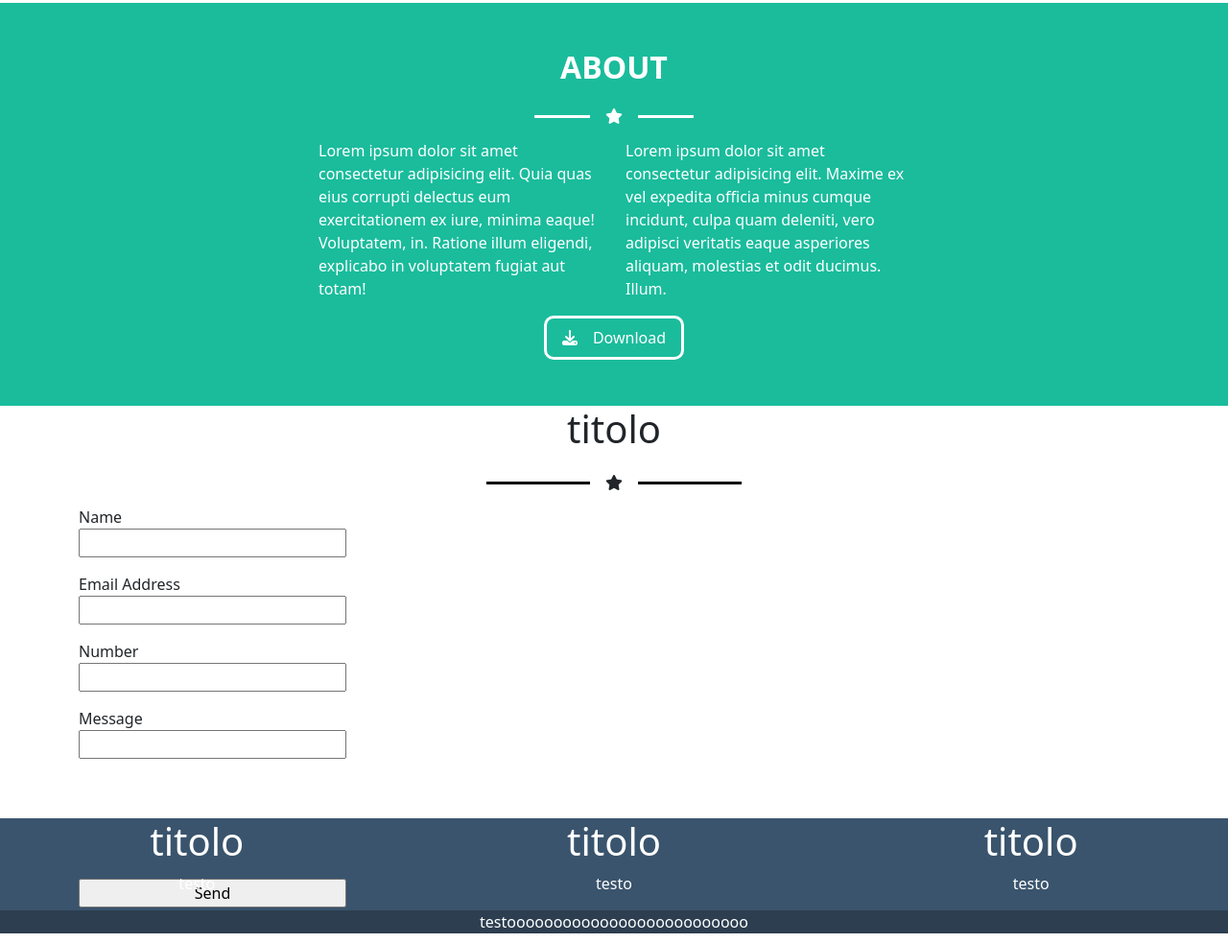
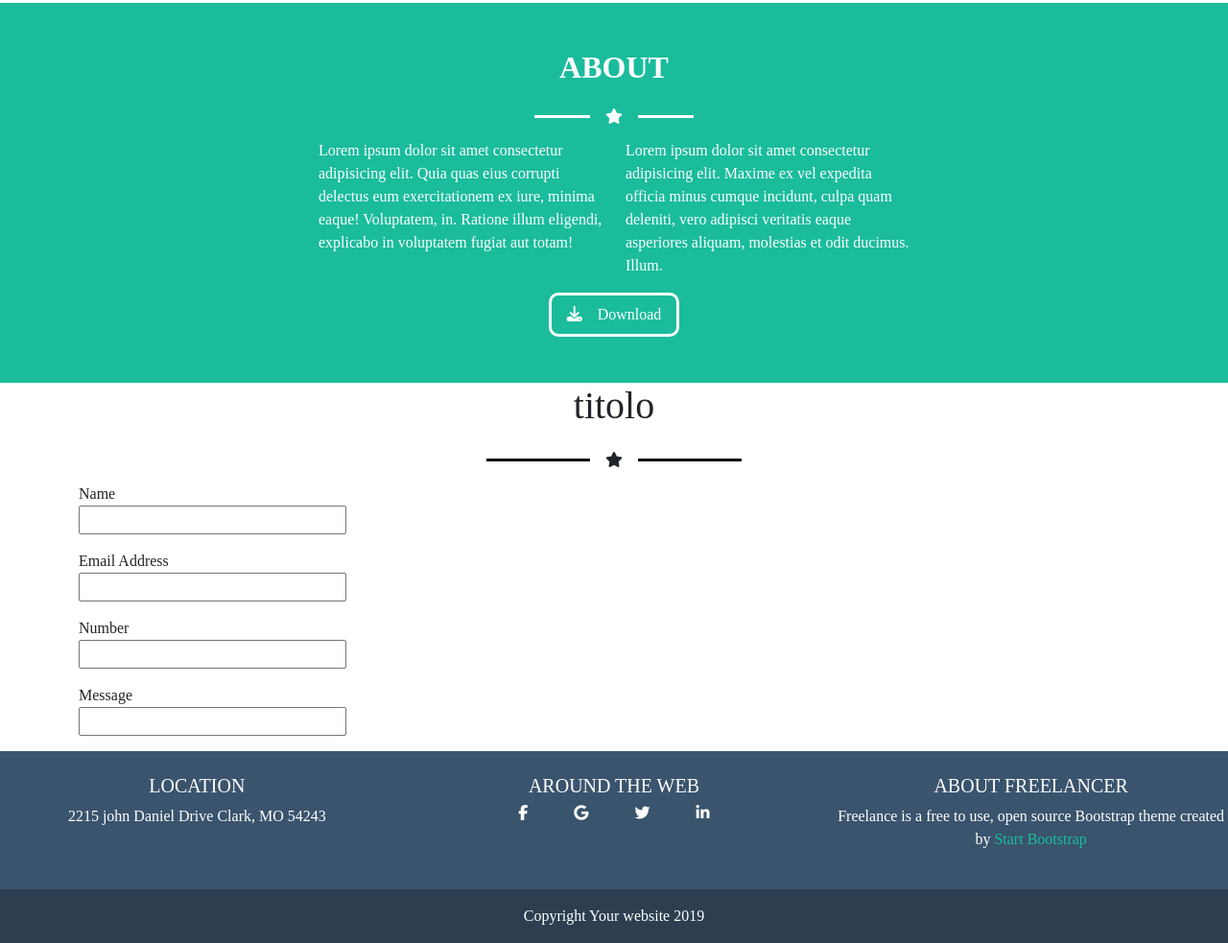
Before and after one commit to Benedetta-Barbone/html-css-bootstrap-freelancer, a plain HTML site: page index.html in a window 1280 px wide. Shown: the part 1260-2243 px from the top of the page at 96% size. Drawn offline with nearby package versions, Linux system fonts and the light colour scheme.

Commit message:
completato footer

```diff
--- a/css/style.css
+++ b/css/style.css
@@ -1,3 +1,7 @@
+body{
+    font-family: serif;
+}
+
 header{
     background-color: #1abc9c;
     color: white;
@@ -52,3 +56,7 @@ header div.container div.row div>img{
     padding: 0.5rem 1rem;
     border: solid white ;
 }
+
+.bg-green{
+    color: #1abc9c;
+}
--- a/index.html
+++ b/index.html
@@ -120,32 +120,35 @@
                         <label for="Message">Message</label>
                         <input type="textarea" id="Message" name="Message">
                     </div>
-                    <div class="col-12 d-flex flex-column w-25 mb-3">
-                        <input type="submit" id="submit" name="submit" value="Send">
-                    </div>
+
                 </form>
             </div>
         </div>
     </main>
     <footer>
         <div class="container contatti">
-            <div class="row text-center">
+            <div class="row text-center py-4">
                 <div class="col-12 col-md-4">
-                    <h1>titolo</h1>
-                    <p>testo </p>
+                    <h1 class="fs-5">LOCATION</h1>
+                    <p>2215 john Daniel Drive Clark, MO 54243 </p>
                 </div>
                 <div class="col-12 col-md-4">
-                    <h1>titolo</h1>
-                    <p>testo </p>
+                    <h1 class="fs-5">AROUND THE WEB</h1>
+                    <div class="col-12 d-flex justify-content-center ">
+                        <i class="fa-brands fa-facebook-f pe-5"></i>
+                        <i class="fa-brands fa-google pe-5"></i>
+                        <i class="fa-brands fa-twitter pe-5"></i>
+                        <i class="fa-brands fa-linkedin-in "></i>
+                    </div>
                 </div>
                 <div class="col-12 col-md-4">
-                    <h1>titolo</h1>
-                    <p>testo </p>
+                    <h1 class="fs-5">ABOUT FREELANCER</h1>
+                    <p>Freelance is a free to use, open source Bootstrap theme created by <span class="bg-green">Start Bootstrap</span></p>
                 </div>
             </div>
         </div>
-        <div class="copyright">
-            testoooooooooooooooooooooooooo
+        <div class="copyright fs-6 py-3">
+            Copyright Your website 2019
         </div>
     </footer>
 
```
